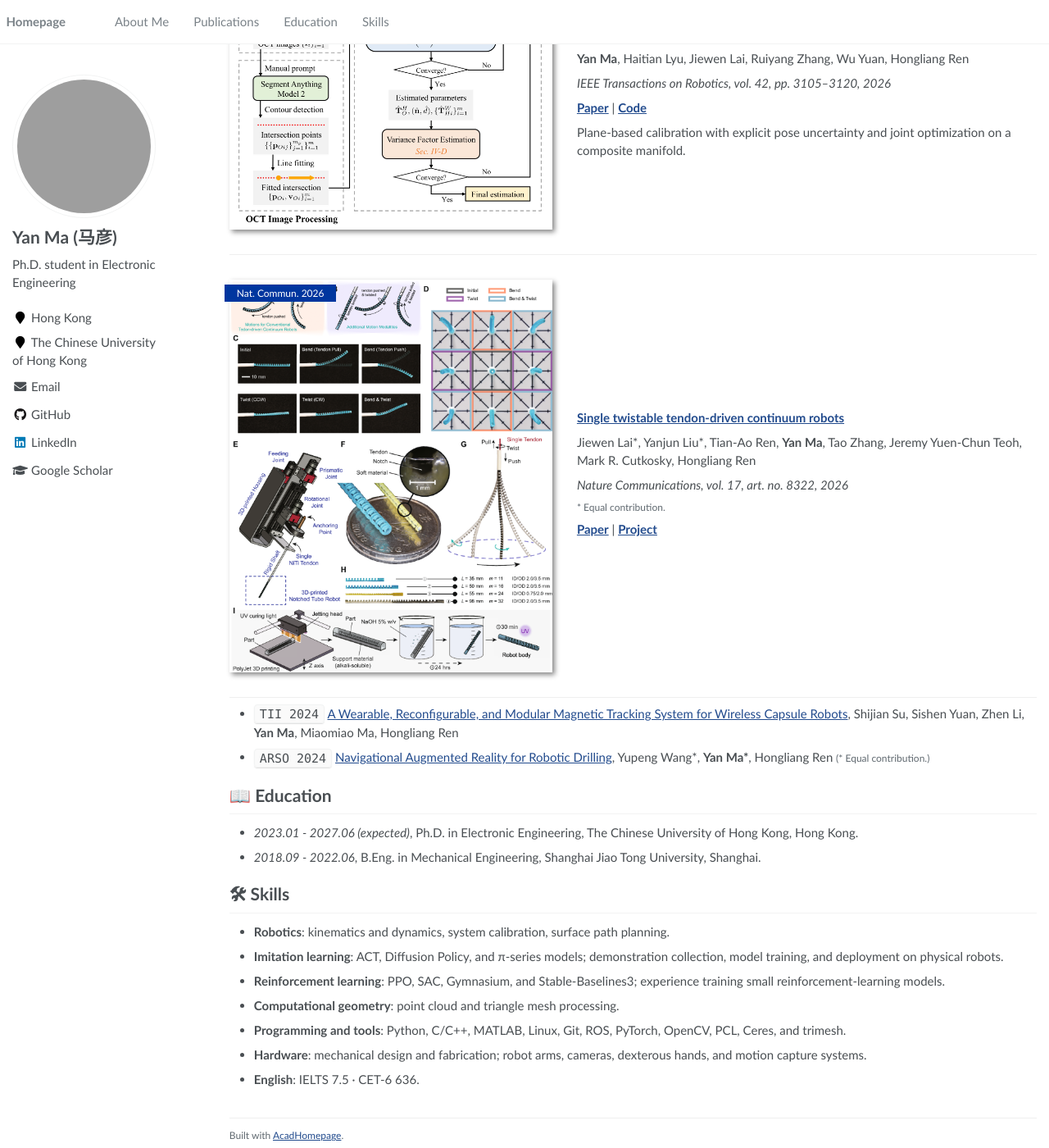
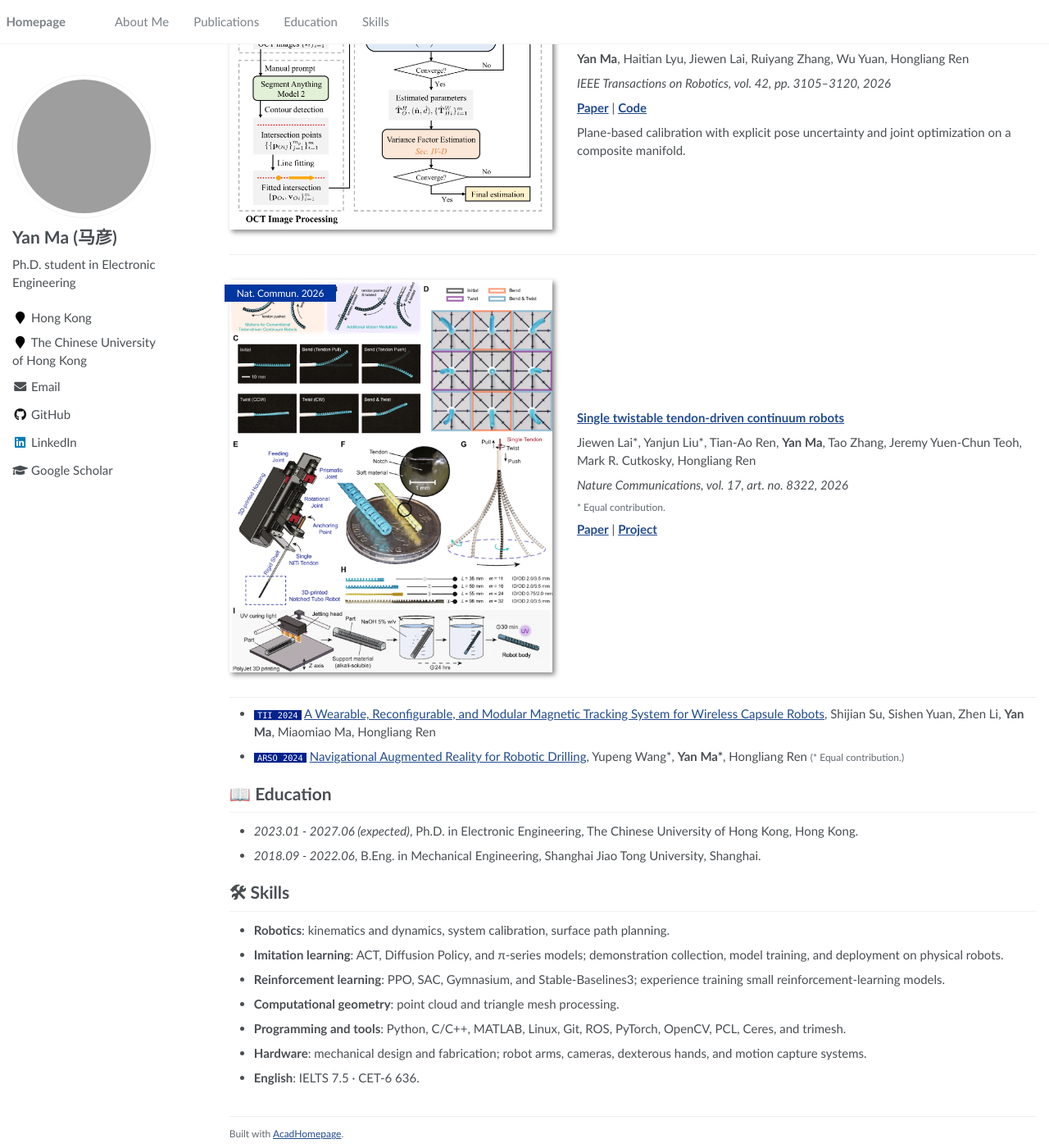
Before and after one commit to ILoveCorn/ILoveCorn.github.io, a Jekyll site: the page built from _pages/about.md, in a window 1280 px wide and 1400 px high, scrolled down 320 px. Shown: the whole window at 82% size. Built offline with Jekyll 4.4.1, drawn with Linux system fonts in a browser that asks for light colours; grey boxes are pictures that could not be loaded.

Commit message:
Match text publication venue labels to the live reference stylesheet

```diff
--- a/_includes/head.html
+++ b/_includes/head.html
@@ -11,6 +11,6 @@
 </script>
 
 <!-- For all browsers -->
-<link rel="stylesheet" href="{{ '/assets/css/main.css' | relative_url }}">
+<link rel="stylesheet" href="{{ '/assets/css/main.css' | relative_url }}?v={{ site.time | date: '%s' }}">
 
 <meta http-equiv="cleartype" content="on">
--- a/_includes/publications.html
+++ b/_includes/publications.html
@@ -28,7 +28,7 @@
 {% if other_papers.size > 0 %}
 <ul class="publication-list">
   {% for paper in other_papers %}
-  <li id="{{ paper.id }}"><code>{{ paper.badge }}</code> <a href="{{ paper.paper }}">{{ paper.title }}</a>, {{ paper.authors }}{% if paper.equal_contribution %} <span class="paper-note">(* Equal contribution.)</span>{% endif %}</li>
+  <li id="{{ paper.id }}"><code class="language-plaintext highlighter-rouge">{{ paper.badge }}</code> <a href="{{ paper.paper }}">{{ paper.title }}</a>, {{ paper.authors }}{% if paper.equal_contribution %} <span class="paper-note">(* Equal contribution.)</span>{% endif %}</li>
   {% endfor %}
 </ul>
 {% endif %}
--- a/assets/css/main.scss
+++ b/assets/css/main.scss
@@ -111,6 +111,17 @@
     pointer-events: none;
 }
 
+/* Match the inline venue labels in rayeren.github.io's published stylesheet. */
+.publication-list .highlighter-rouge {
+    background-color: #03228d;
+    color: white;
+    margin-bottom: 0;
+    padding: 0;
+    font-size: .6875em;
+    border: 0 solid #f2f3f3;
+    border-radius: 0;
+}
+
 .page__content .paper-note,
 .page__content .figure-credit,
 .page__content .template-credit {
```
